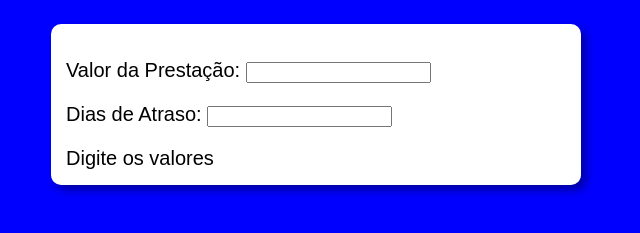
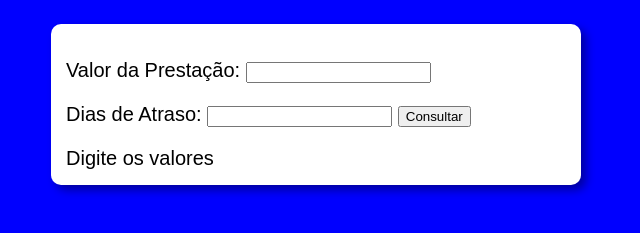
Before and after one commit to Manoel-DJS/JavaScript, a plain HTML site: page Exercício/ExerciciosFuncoes/ex07.html in a window 1280 px wide. Shown: the part 75-308 px from the top of the page, without its empty margins (324-964 px from the left). Drawn offline with Linux system fonts and the light colour scheme.

Commit message:
Update ex07.html
Correção necessária

```diff
--- a/Exercício/ExerciciosFuncoes/ex07.html
+++ b/Exercício/ExerciciosFuncoes/ex07.html
@@ -41,6 +41,7 @@
             <p>
                 <label for="txtdia">Dias de Atraso: </label>
                 <input type="number" name="txtdia" id="txtdia">
+                <input type="button" value="Consultar" onclick="valorPagamento()">
             </p>
         </div>
         <div id="res">
@@ -49,7 +50,24 @@
     </section>
 
     <script>
+        function valorPagamento(){
+            let pre = window.document.getElementById('txtpre')
+            let dia = window.document.getElementById('txtdia')
+            let res = window.document.querySelector('div#res')
+            let multa = Number((pre.value / 100)*3)
+            let juros = Number((dia.value * 0,001))
+            let valorfinal = 0
+            res.innerHTML = '<br>'
+            res.innerHTML += `Valor da multa: ${multa}<br>`
+            res.innerHTML += `Valor da juros: ${juros}<br>`
+            if(dia.value <= 0){
+                res.innerHTML += `<p>O valor da prestação é ${Number(pre.value)}</p>`
+            } else if(dia.value >= 1){
+                valorfinal = (Number(pre.value) + multa) + juros
+                res.innerHTML += `Valor final com os atrasos: ${valorfinal}`
 
+            }
+        }
     </script>
 
 </body>
```
